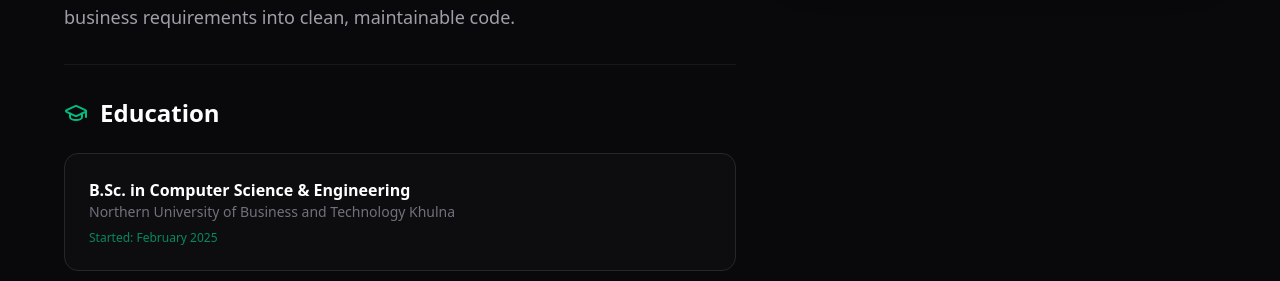
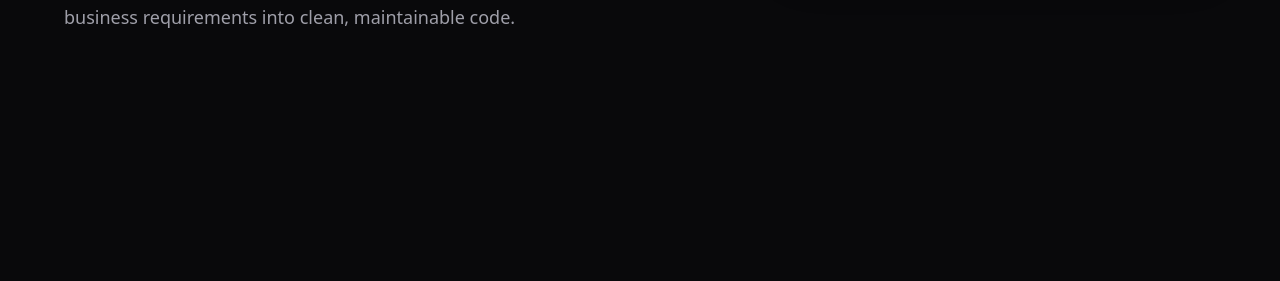
Before and after one commit to codernex/portfolio-web, a Next.js app: page /about in a window 1280 px wide. Shown: the part 671-952 px from the top of the page. After the commit the page ends 864 px from the top, so only its background shows below. Built offline with nearby package versions, Linux system fonts and the light colour scheme; no server answers.

Commit message:
feat: remove education

```diff
--- a/app/(public_pages)/about/page.tsx
+++ b/app/(public_pages)/about/page.tsx
@@ -59,7 +59,7 @@ export default function AboutPage() {
               </div>
 
               {/* Education Section */}
-              <div className="pt-8 border-t border-zinc-900">
+              {/* <div className="pt-8 border-t border-zinc-900">
                 <div className="flex items-center gap-3 mb-6">
                   <GraduationCap className="text-emerald-500" />
                   <h2 className="text-2xl font-bold text-white">Education</h2>
@@ -75,7 +75,7 @@ export default function AboutPage() {
                     Started: February 2025
                   </p>
                 </div>
-              </div>
+              </div> */}
             </div>
 
             {/* Right Column: System Specs */}
```
